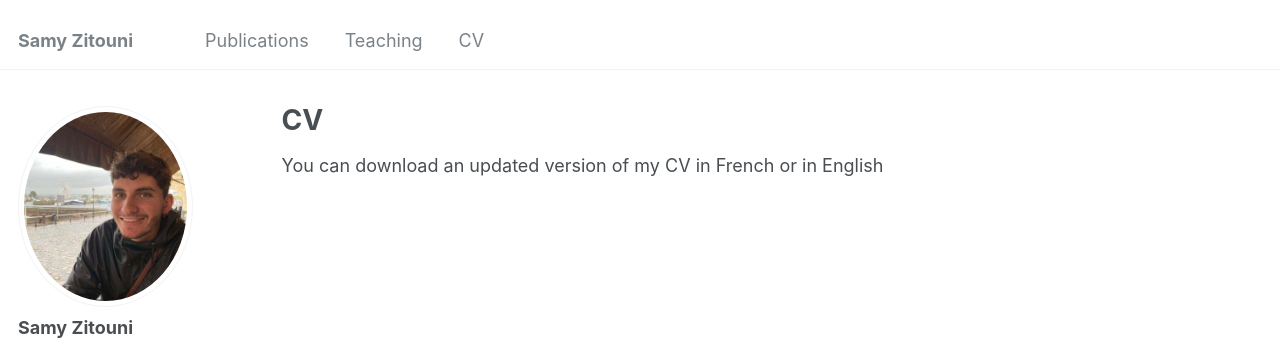
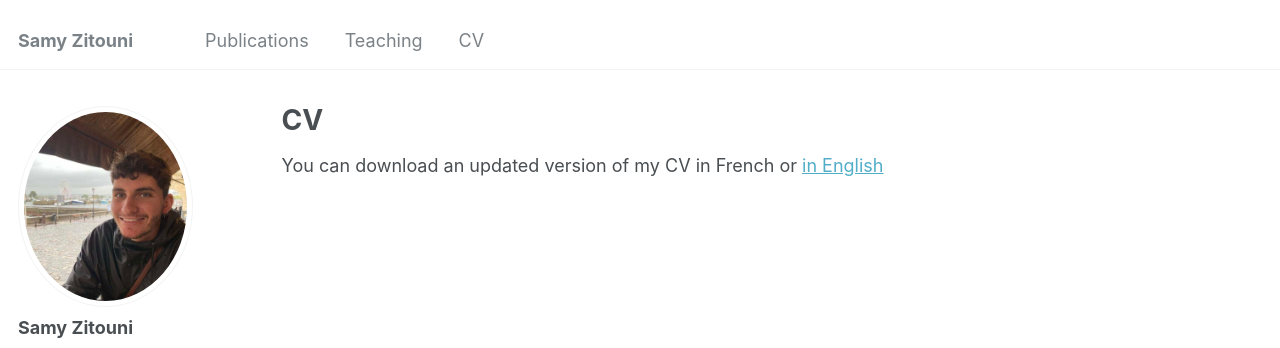
Before and after one commit to SamyZtn/samyzitouni.github.io, a Jekyll site: the page built from _pages/cv.md, in a window 1280 px wide. Shown: the top 348 px of the page. Built offline with Jekyll 4.4.1, drawn with Linux system fonts in a browser that asks for light colours; some web fonts are replaced; some of the changed lines change nothing that is shown.

Commit message:
Update cv.md

```diff
--- a/_pages/cv.md
+++ b/_pages/cv.md
@@ -8,4 +8,4 @@
 ---
 
 
-You can download an updated version of my CV in French or in English
+You can download an updated version of my CV in French or [in English](https://raw.githubusercontent.com/SamyZtn/samyzitouni.github.io/master/files/CV_SZ_updated.pdf)
```
